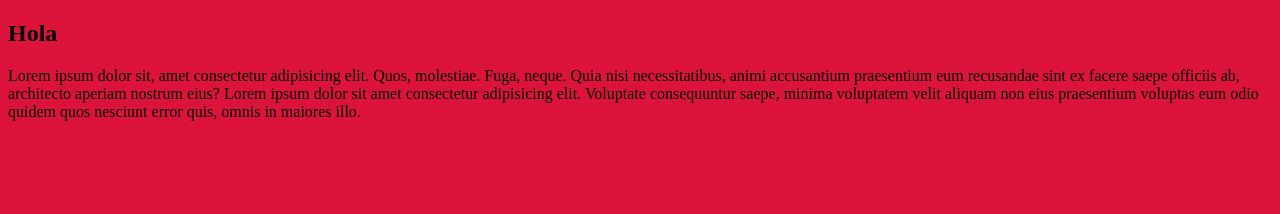
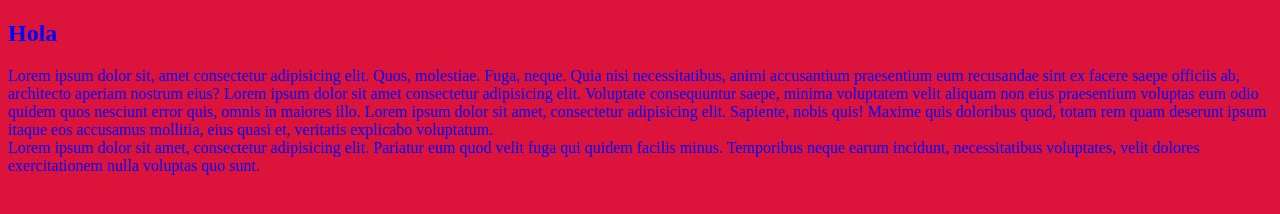
Before and after one commit to CarolinaOrnedo/Entornos-de-desarrollo-Carolina, a plain HTML site: page index.html in a window 1280 px wide. Drawn offline with Linux system fonts and the light colour scheme.

Commit message:
Segunda cosa

```diff
--- a/css/style.css
+++ b/css/style.css
@@ -1,3 +1,4 @@
 body{
     background-color: crimson;
+    color: blue;
 }
--- a/index.html
+++ b/index.html
@@ -11,5 +11,8 @@
     <h2>Hola</h2>
     Lorem ipsum dolor sit, amet consectetur adipisicing elit. Quos, molestiae. Fuga, neque. Quia nisi necessitatibus, animi accusantium praesentium eum recusandae sint ex facere saepe officiis ab, architecto aperiam nostrum eius?
     Lorem ipsum dolor sit amet consectetur adipisicing elit. Voluptate consequuntur saepe, minima voluptatem velit aliquam non eius praesentium voluptas eum odio quidem quos nesciunt error quis, omnis in maiores illo.
+    Lorem ipsum dolor sit amet, consectetur adipisicing elit. Sapiente, nobis quis! Maxime quis doloribus quod, totam rem quam deserunt ipsum itaque eos accusamus mollitia, eius quasi et, veritatis explicabo voluptatum.
+    <br>
+    Lorem ipsum dolor sit amet, consectetur adipisicing elit. Pariatur eum quod velit fuga qui quidem facilis minus. Temporibus neque earum incidunt, necessitatibus voluptates, velit dolores exercitationem nulla voluptas quo sunt.
 </body>
 </html>
```
